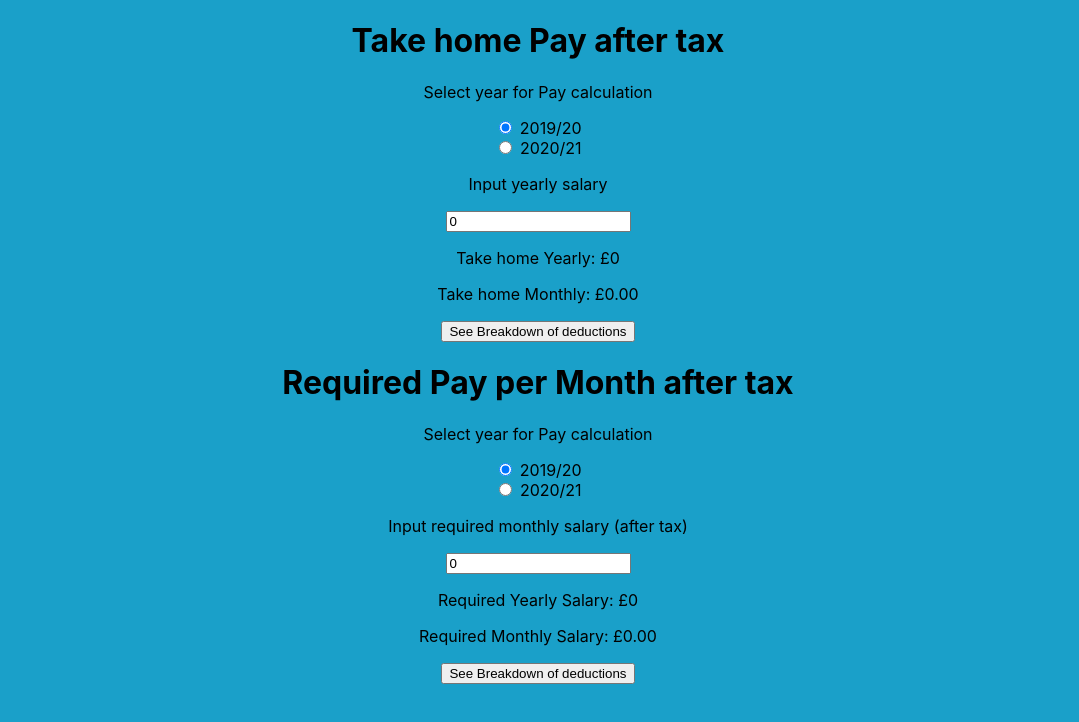
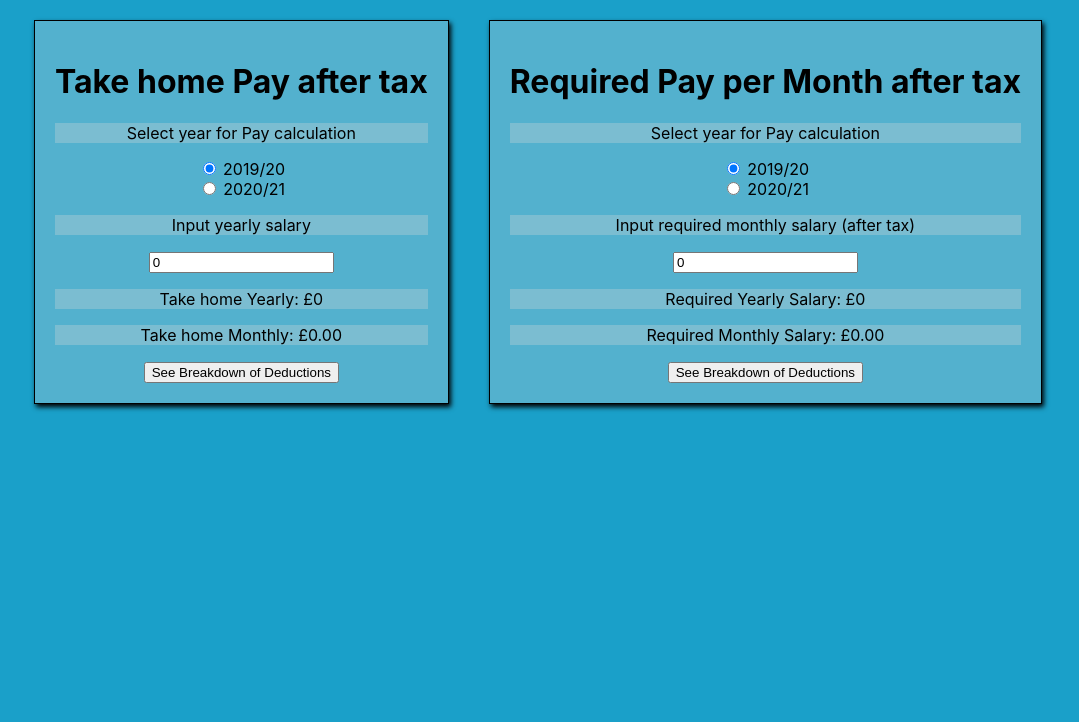
Before and after one commit to dwandrew/tax-calculator, a React (Create React App) app: page / in a window 1280 px wide. Shown: the top 722 px of the page, without its empty margins (102-1181 px from the left). Built offline with nearby package versions, Linux system fonts and the light colour scheme.

Commit message:
adding css

```diff
--- a/public/index.html
+++ b/public/index.html
@@ -24,7 +24,7 @@
       work correctly both with client-side routing and a non-root public URL.
       Learn how to configure a non-root public URL by running `npm run build`.
     -->
-    <title>React App</title>
+    <title>Tax Calculator</title>
   </head>
   <body>
     <noscript>You need to enable JavaScript to run this app.</noscript>
--- a/src/Components/requiredPay/RequiredPay.js
+++ b/src/Components/requiredPay/RequiredPay.js
@@ -1,8 +1,9 @@
 import React from 'react';
+import '../../Components/taxForm.css';
 
 const RequiredPay = (props) => {
     return (
-        <div>
+        <div className = "form">
         <h1>Required Pay per Month after tax</h1>
           <p>Select year for Pay calculation</p>
             <div onChange={props.setYear}>
@@ -15,8 +16,8 @@ const RequiredPay = (props) => {
             <input type = "number" onChange={props.requiredChange} value = {props.requiredTakeHome} title= "Insert required monthly pay"/>
             <p>Required Yearly Salary: £{props.requiredTakeHomeCalc}</p>
             <p>Required Monthly Salary: £{(props.requiredTakeHomeCalc/12).toFixed(2)}</p>
-            <button onClick={props.showButton}>See Breakdown of deductions</button>
-            { props.show ? <div>
+            <button onClick={props.showButton}>See Breakdown of Deductions</button>
+            { props.show ? <div className ="extra_info">
                     <p>Tax: £{props.tax}</p>
                     <p>National insurance: £{props.nat_ins}</p>
                     <p>Personal Allowance Remaining: £{props.allowance}</p>
--- a/src/Components/takeHome/TakeHome.js
+++ b/src/Components/takeHome/TakeHome.js
@@ -1,8 +1,9 @@
 import React from 'react';
+import '../../Components/taxForm.css';
 
 const TakeHome = (props) => {
     return (
-        <div>
+        <div className = "form">
             <h1>Take home Pay after tax</h1>
             <p>Select year for Pay calculation</p>
             <div onChange={props.setYear}>
@@ -16,7 +17,7 @@ const TakeHome = (props) => {
             <p>Take home Yearly: £{props.takeHomeCalc}</p>
             <p>Take home Monthly: £{(props.takeHomeCalc/12).toFixed(2)}</p>
 
-            <button onClick={props.showButton}>See Breakdown of deductions</button>
+            <button onClick={props.showButton}>See Breakdown of Deductions</button>
             { props.show ? <div>
                     <p>Tax: £{props.tax}</p>
                     <p>National insurance: £{props.nat_ins}</p>
--- /dev/null
+++ b/src/Components/taxForm.css
@@ -0,0 +1,12 @@
+.form{
+    background-color: rgba(214, 214, 214, 0.3);
+    display: inline-block;
+    margin: 20px 20px;
+    padding: 20px;
+    border: 1px solid black;
+    box-shadow: 2px 3px 5px black;
+}
+
+p{
+    background-color: rgba(214, 214, 214, 0.3);
+}
```
Also changed, not shown: 1 other file (tests, documents, lock files or other folders).
